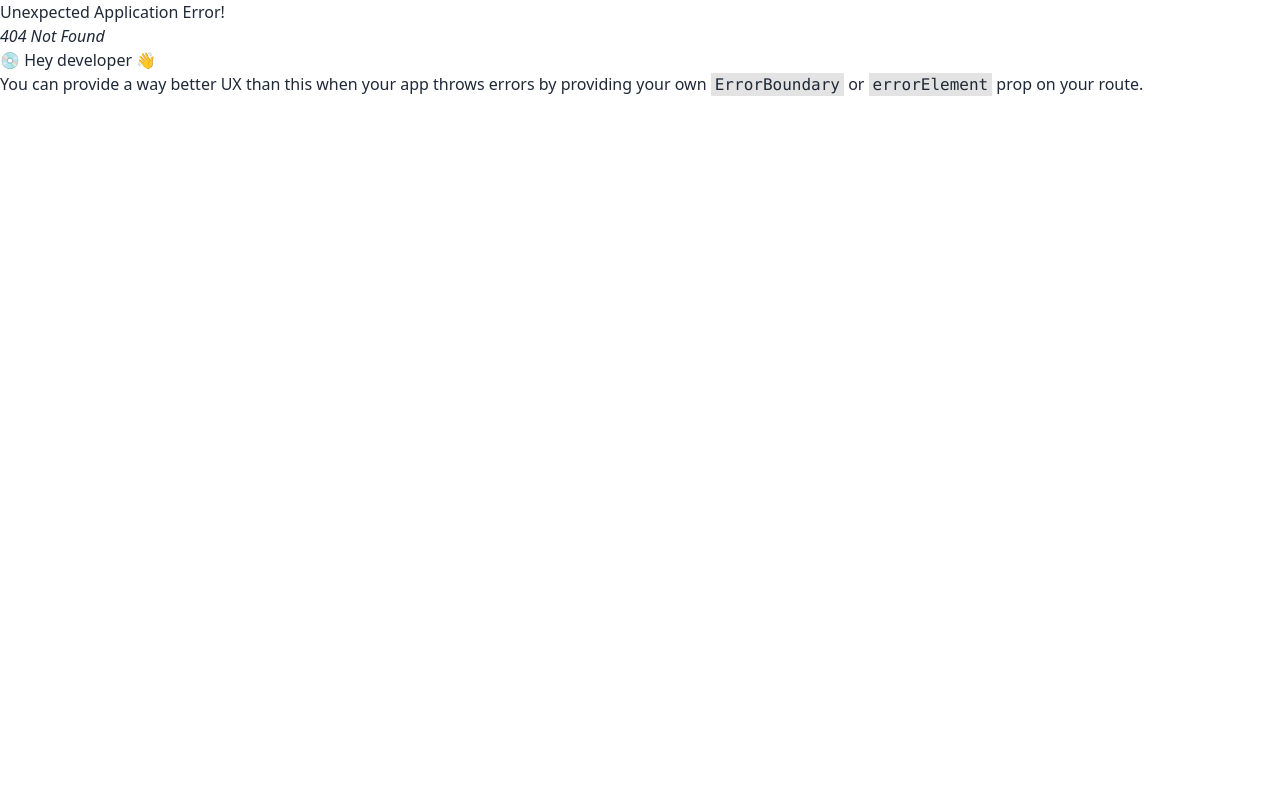
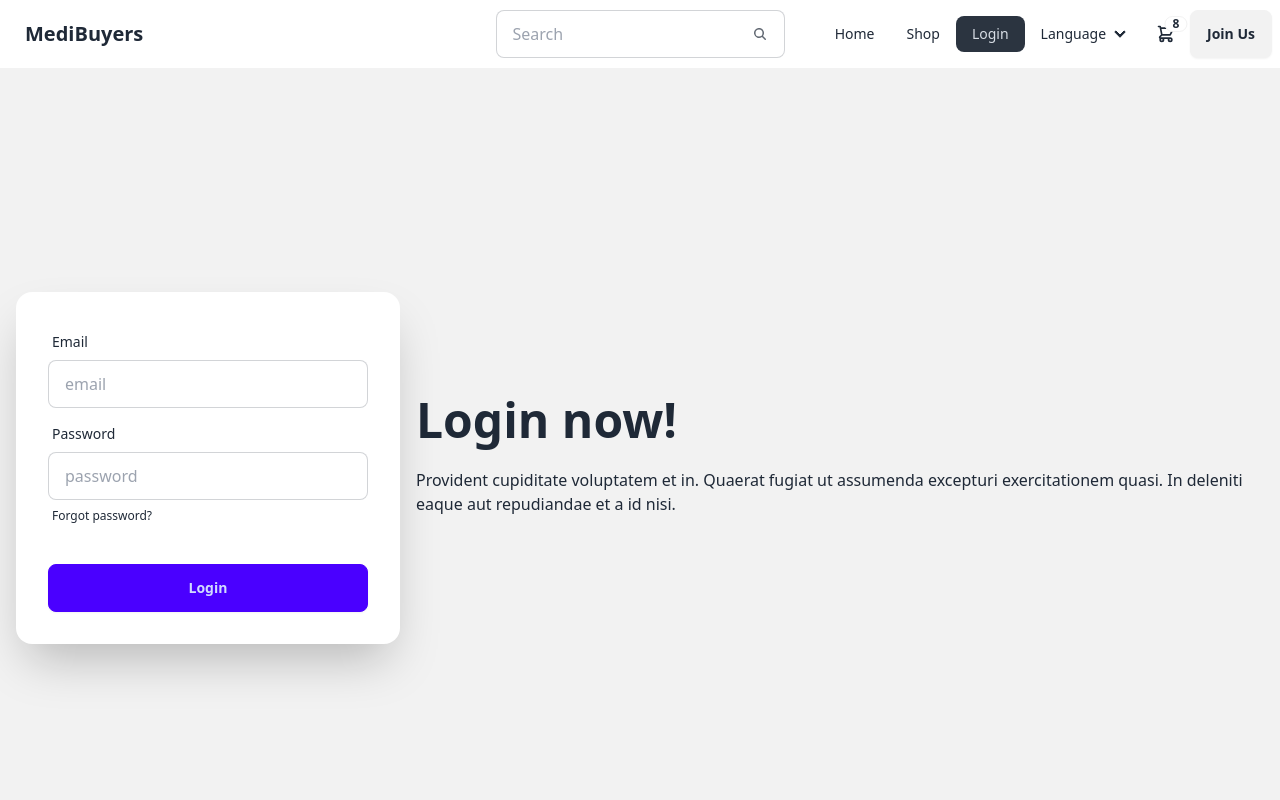
Before and after one commit to mdimteyazhossen/MediBuyers, a React (Vite) app: page /login in a window 1280 px wide. Before the commit this address had no page. Shown: the top 800 px of the page. Built offline with nearby package versions, Linux system fonts and the light colour scheme; no server answers.

Commit message:
implement login page

```diff
--- a/src/component/Navber.jsx
+++ b/src/component/Navber.jsx
@@ -6,6 +6,7 @@
     const navLink = <>
         <li><NavLink to='/'>Home</NavLink></li>
         <li><NavLink to='/shop'>Shop</NavLink></li>
+        <li><NavLink to='/login'>Login</NavLink></li>
         <li>
             <details>
                 <summary>Language</summary>
--- a/src/main.jsx
+++ b/src/main.jsx
@@ -6,9 +6,12 @@
 import router from './../src/router/Router.jsx'
 import './index.css'
 import App from './App.jsx'
+import AuthProvider from './provider/AuthProvider.jsx';
 
 createRoot(document.getElementById('root')).render(
   <StrictMode>
-    <RouterProvider router={router} />
+    <AuthProvider>
+      <RouterProvider router={router} />
+    </AuthProvider>
   </StrictMode>,
 )
--- /dev/null
+++ b/src/pages/Login.jsx
@@ -0,0 +1,54 @@
+import React, { useContext } from 'react'
+import { AuthContext } from '../provider/AuthProvider';
+
+const Login = () => {
+  const { signIn } = useContext(AuthContext);
+  const handleLogin = e => {
+    e.preventDefault();
+    const from = e.target;
+    const email = from.email.value;
+    const password = from.password.value;
+    // console.log(email , password)
+    signIn(email, password)
+    .then(result =>{
+      console.log(result.user)
+    })
+  }
+  return (
+    <div className="hero bg-base-200 min-h-screen">
+      <div className="hero-content flex-col lg:flex-row-reverse">
+        <div className="text-center lg:text-left">
+          <h1 className="text-5xl font-bold">Login now!</h1>
+          <p className="py-6">
+            Provident cupiditate voluptatem et in. Quaerat fugiat ut assumenda excepturi exercitationem
+            quasi. In deleniti eaque aut repudiandae et a id nisi.
+          </p>
+        </div>
+        <div className="card bg-base-100 w-full max-w-sm shrink-0 shadow-2xl">
+          <form className="card-body" onSubmit={handleLogin}>
+            <div className="form-control">
+              <label className="label">
+                <span className="label-text">Email</span>
+              </label>
+              <input type="email" placeholder="email" className="input input-bordered" required name='email' />
+            </div>
+            <div className="form-control">
+              <label className="label">
+                <span className="label-text">Password</span>
+              </label>
+              <input type="password" placeholder="password" className="input input-bordered" required name='password' />
+              <label className="label">
+                <a href="#" className="label-text-alt link link-hover">Forgot password?</a>
+              </label>
+            </div>
+            <div className="form-control mt-6">
+              <button className="btn btn-primary">Login</button>
+            </div>
+          </form>
+        </div>
+      </div>
+    </div>
+  )
+}
+
+export default Login
--- /dev/null
+++ b/src/provider/AuthProvider.jsx
@@ -0,0 +1,47 @@
+import { createContext, useEffect, useState } from "react"
+import { createUserWithEmailAndPassword, getAuth, onAuthStateChanged, signInWithEmailAndPassword, signOut } from "firebase/auth";
+import { app } from "../firebase/firebase.config";
+
+export const AuthContext = createContext(null);
+const auth = getAuth(app);
+const AuthProvider = ({children}) => {
+    const [user,setUser] = useState(null);
+    const [ loading , setLoading] = useState(true);
+
+    const createuser = (email,password) => {
+        setLoading(true);
+        return createUserWithEmailAndPassword(auth, email, password)
+    }
+    const signIn = (email,password)=>{
+        setLoading(true);
+        return signInWithEmailAndPassword(email, password);
+    }
+    const logOut =() =>{
+        setLoading(true);
+        return signOut(auth);
+    }
+    useEffect(()=>{
+        const unsubscribe = onAuthStateChanged(auth, currentUser =>{
+            setUser(currentUser);
+            setLoading(false);
+        })
+        return( )=>{
+            return unsubscribe();
+        }
+    },[])
+
+    const authInfo ={
+        user,
+        loading,
+        createuser,
+        signIn,
+        logOut
+    }
+    return (
+        <AuthContext.Provider value={authInfo}>
+            {children}
+        </AuthContext.Provider>
+    )
+}
+
+export default AuthProvider
--- a/src/router/Router.jsx
+++ b/src/router/Router.jsx
@@ -5,6 +5,7 @@
 import Home from "../pages/Home";
 import Shop from "../pages/Shop";
 import CategoryData from "../pages/CategoryData";
+import Login from "../pages/Login";
 
 
 
@@ -22,6 +23,10 @@
             element:<Shop/>
         },
         {
+            path:'login',
+            element:<Login/>
+        },
+        {
             path:'/category/:category',
             element:<CategoryData/>
         }
```
